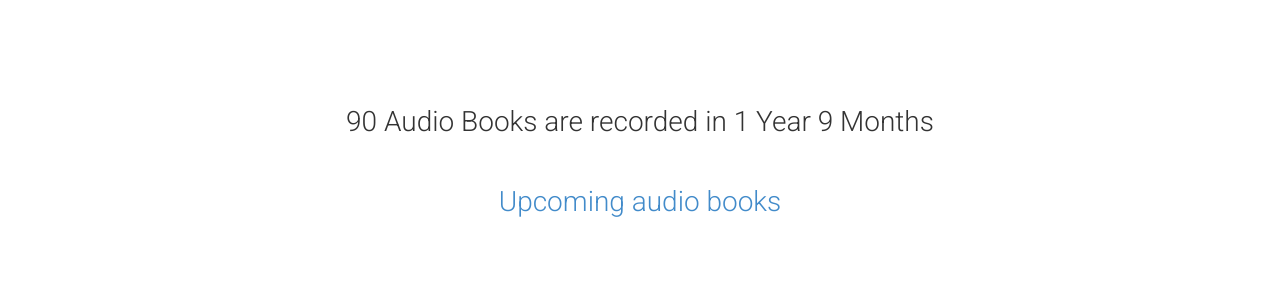
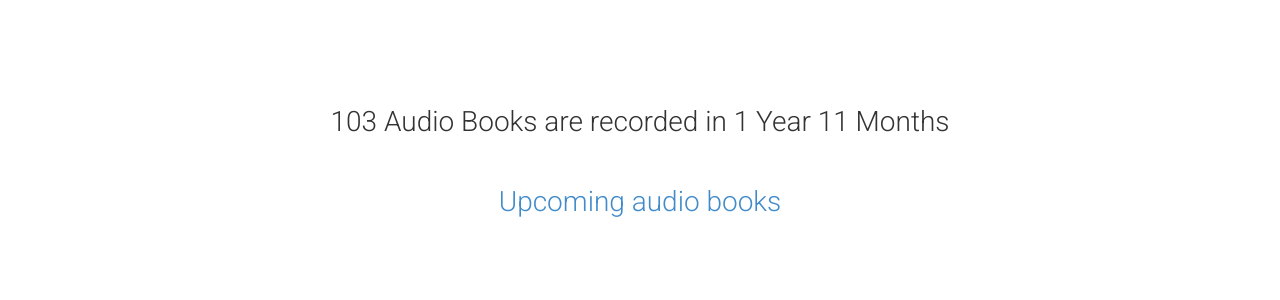
Before and after one commit to rajibmaitra/voiceofbooks, a Jekyll site: the page built from audiobooks.html, in a window 1280 px wide and 900 px high, scrolled down 300 px. Shown: the part 155-455 px from the top of the window. Built offline with Jekyll 4.4.1, drawn with Linux system fonts in a browser that asks for light colours; nearby versions of some CDN libraries; some web fonts are replaced; comment, search, counter and statistics services are not loaded; a style sheet for code colours, icons or effects is not loaded; some of the changed lines change nothing that is shown.

Commit message:
13 more books

```diff
--- a/_includes/audiobooklist.html
+++ b/_includes/audiobooklist.html
@@ -4,7 +4,7 @@
     <div class="row">
       <div class="section-title">
         <br>
-        <h3>90 Audio Books are recorded in 1 Year 9 Months <br>
+        <h3>103 Audio Books are recorded in 1 Year 11 Months <br>
         </h3>
         <br>
         <h3> <a href="adoptabook.html" > Upcoming audio books
--- a/js/script_bookDone.js
+++ b/js/script_bookDone.js
@@ -12,7 +12,7 @@
   ["General Studies Handbook", "Jana Banerjee Mondol", "Career Development", "Bengali", "1575", "Competitive Exam", "60"]
 ];
 
-//Grad Books: 52 update the sum in audiobooklist.html
+//Grad Books: 63 update the sum in audiobooklist.html
 var bookarray_Graduation = [
 
   ["Adhunik purbo asia-chin o japaner itihas", "Sidhartho guho roy", "Graduation", "Bengali", "472", "History of Chin o Japan", "22.5"],
@@ -59,7 +59,6 @@
   ["Bamar Bangla Shikkhok", "Tapan Kumar Chattopadhay", "Graduation", "Bengali", "439", "Bengali", "33.5"],
   ["Rajnitir Tottokotha", "Dipak Kumar Das", "Graduation", "Bengali", "372", "Political Science", "24"],
   ["Rastra Samaj Rajniti", "Satyabrata Chakrabarty", "Graduation", "Bengali", "494", "Political Science", "32"],
-
   ["Bamar Bangla Shikkhok sem VI", "Adhyapak N. Mukhopadhyay", "Graduation", "Bengali", "625", "Bengali", "40"],
   ["Language Aspect 1", "Prodip Roy", "Graduation", "English", "140", "English Language", "10"],
   ["Banglar Somikkha Sem I", "Dr. Debesh Kumar Achyarya", "Graduation", "Bengali", "213", "Bengali", "12"],
@@ -67,13 +66,22 @@
   ["Rastra chintar Dhara Part 3", "Debasish Chakrabarty", "Graduation", "Bengali", "609", "Political Science", "27"],
   ["Rastra chintar Dhara Part 2", "Debasish Chakrabarty", "Graduation", "Bengali", "407", "Political Science", "24"],
   ["Rastra chintar Dhara Part 1", "Debasish Chakrabarty", "Graduation", "Bengali", "346", "Political Science", "19"],
-  ["Banglar Sahitya O Pradesik Sahitya", "PDF", "Graduation", "Bengali", "141", "Bengali", "9"]
-
-
+  ["Banglar Sahitya O Pradesik Sahitya", "PDF", "Graduation", "Bengali", "141", "Bengali", "9"],
+  ["Bharat Itihas Parikrama", "Adhyapak Probhatangshu Maiti", "M.A", "Bengali", "898", "History", "40"],
+  ["Marx Engels", "Unknown", "Graduation", "Bengali", "339", "Political Science", "20"],
+  ["Chand Boniker Pala", "Shambhu Mitra", "Graduation", "Bengali", "125", "Bengali", "6"],
+  ["Podi Pisir Bormi Bakso", "Lila Majumder", "Graduation", "Bengali", "64", "Bengali", "2"],
+  ["Sahityer Rupriti O Onnanno Prasanga", "Kuntal Chattopadhayay", "Graduation", "Bengali", "379", "Bengali", "27"],
+  ["Samasamayik Antorjatik Somporko", "Radharamon Chakrabarti and Sukalpa Chakrabarti", "Graduation", "Bengali", "780", "Political Science", "40"],
+  ["Bharate Manabadhikar D.S.E-III(Sem 6)", "Adhyapak Amit Kumar Laha", "Graduation", "Bengali", "48", "Political Science", "3"],
+  ["Bhasha Shikkhaner Koushal(Sem 6)", "Adhyapak Ashim Kumar Mukherjee", "Graduation", "Bengali", "96", "Bengali", "5"],
+  ["Shikhan O Bikash", "Adhyapika Keka Das and Chiranjit Das", "Graduation", "Bengali", "80", "Education", "4"],
+  ["Bangla Sahityer Itihas D.S.E-III(Sem 6)", "Adhyapak Ashim Kumar Mukherjee and Ranjit Kumar Sahis", "Graduation", "Bengali", "128", "Bengali", "8"],
+  ["Uttoroner Pothe Europe 1400-1700", "Pulakesh Roy/Sayonton Das", "Graduation", "Bengali", "559", "History", "32"]
 
 ];
 
-//HS: 14 update the sum in audiobooklist.html
+//HS: 16 update the sum in audiobooklist.html
 var bookarray_HS = [
   ["Darshon Sikhyok ", "Bimolendu Samanta", "Class XI", "Bengali", "230", "XI Reference", "20"],
   ["Highlights ", "P K Mukherjee", "Class XII", "English", "833", "Higher Secondary", "40"],
@@ -88,7 +96,10 @@
   ["Poribesh Shikkha Reference", "Dr. Dulal Chandra Santra", "Class XI", "Bengali", "270", "Environmental Studies", "17.5"],
   ["Samaj Totter Sahaj Path", "Tilak Dutta, Sukanya Dutta, Arindam Dutta", "Class XI", "Bengali", "197", "Sociology", "15"],
   ["Bangalir Bhasa O Sanskriti", "W.B.H.S Shikkha Sansad", "Class XI", "Bengali", "149", "Bengali", "12.5"],
-  ["Poribesh Sikkha Reference", "Dr. Dulal Chandra Santra", "Class XII", "Bengali", "242", "Environmental Studies", "17"]
+  ["Poribesh Sikkha Reference", "Dr. Dulal Chandra Santra", "Class XII", "Bengali", "242", "Environmental Studies", "17"],
+  ["Darshan Bichitra 11 (Roy and Martin)", "Mondal O Sarkar", "Class XI", "Bengali", "240", "Philosophy", "26"],
+  ["Darshan Bichitra 12 (Roy and Martin)", "Mondal O Sarkar", "Class XI", "Bengali", "416", "Philosophy", "35"]
+
 ];
 
 //Sec: 12 update the sum in audiobooklist.html
```
